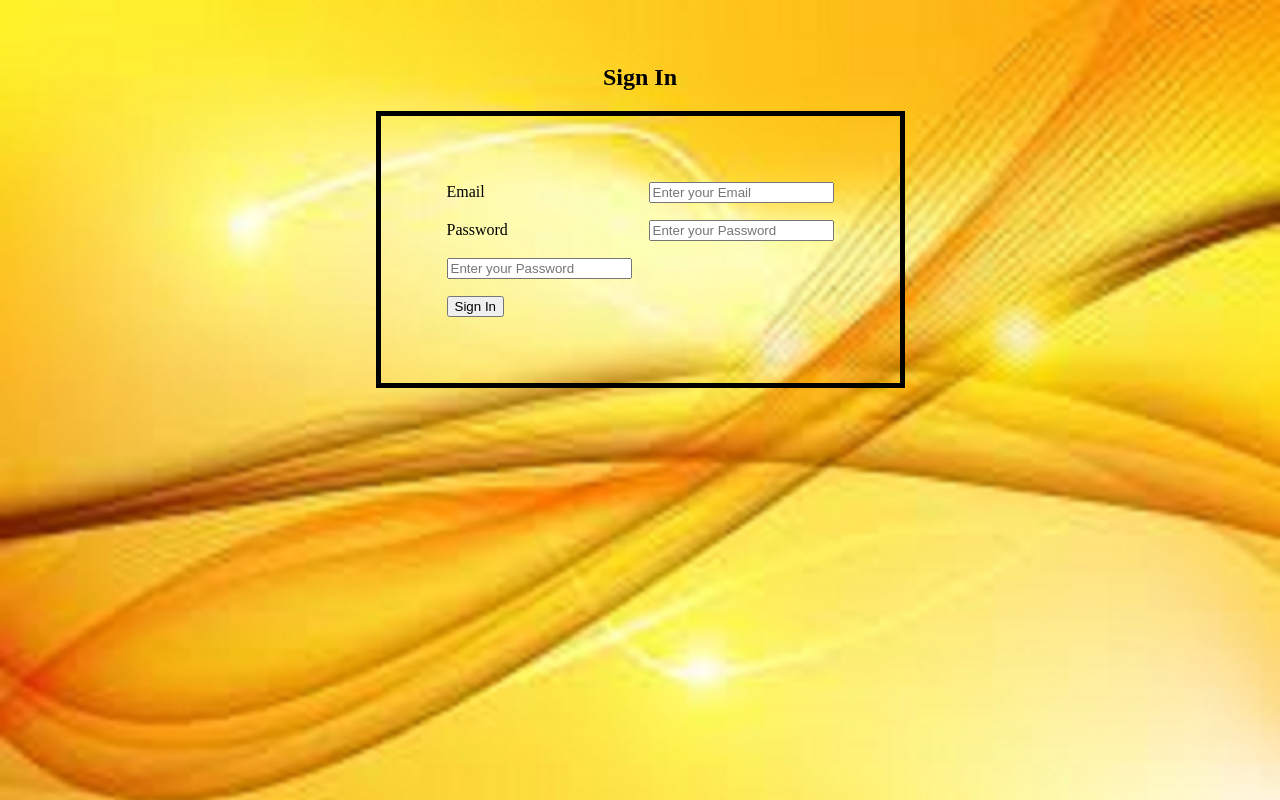
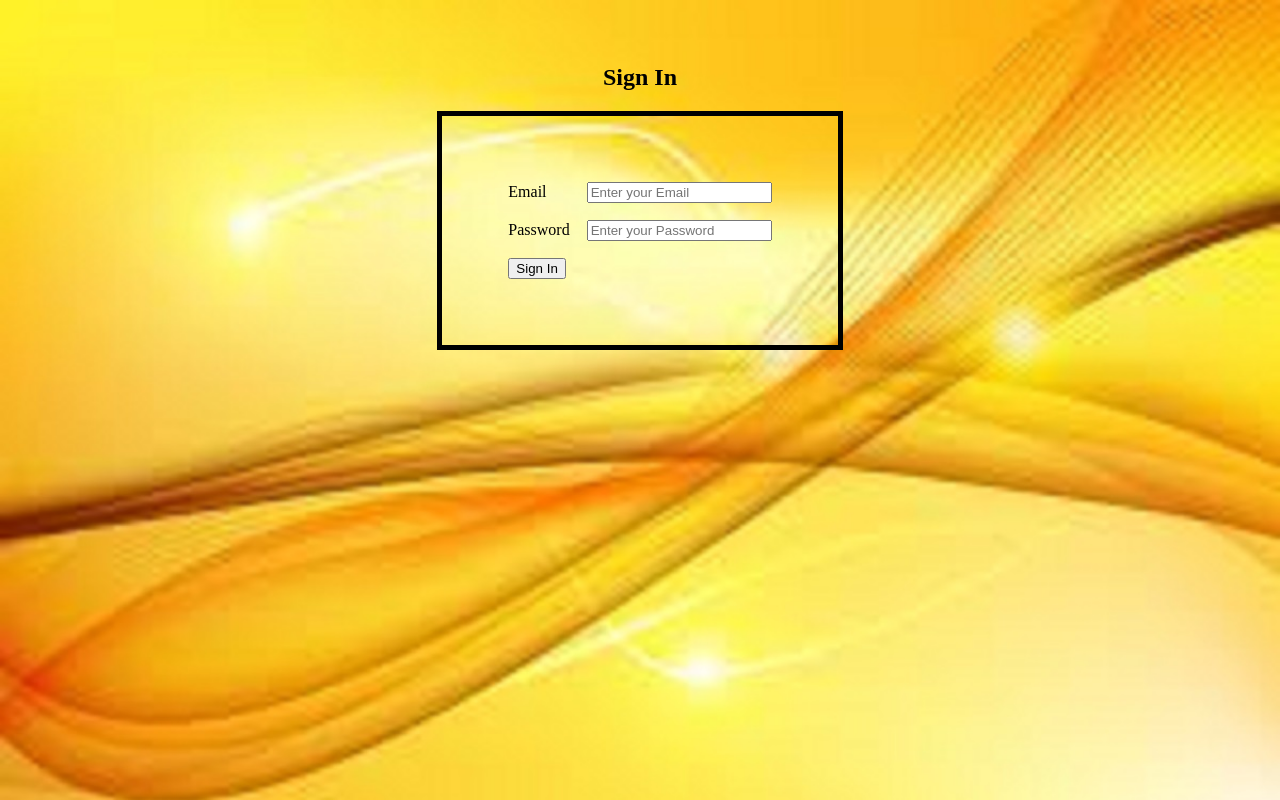
Before and after one commit to syedmuhammadali354/webpage, a plain HTML site: page sign-in.html in a window 1280 px wide. Drawn offline with Linux system fonts and the light colour scheme.

Commit message:
Revert "Update sign-in.html"

```diff
--- a/sign-in.html
+++ b/sign-in.html
@@ -16,7 +16,6 @@
 	<td> <input type="email" placeholder="Enter your Email"  ></td> </tr>
 	<tr><td>  Password </td>
 	<td> <input type="Password" placeholder="Enter your Password" ></td> </tr>
-	<td> <input type="Password" placeholder="Enter your Password" ></td>
 	<tr> <td>  <button type="button">Sign In</button> </td> </tr>
 </table>
 </html>
```
